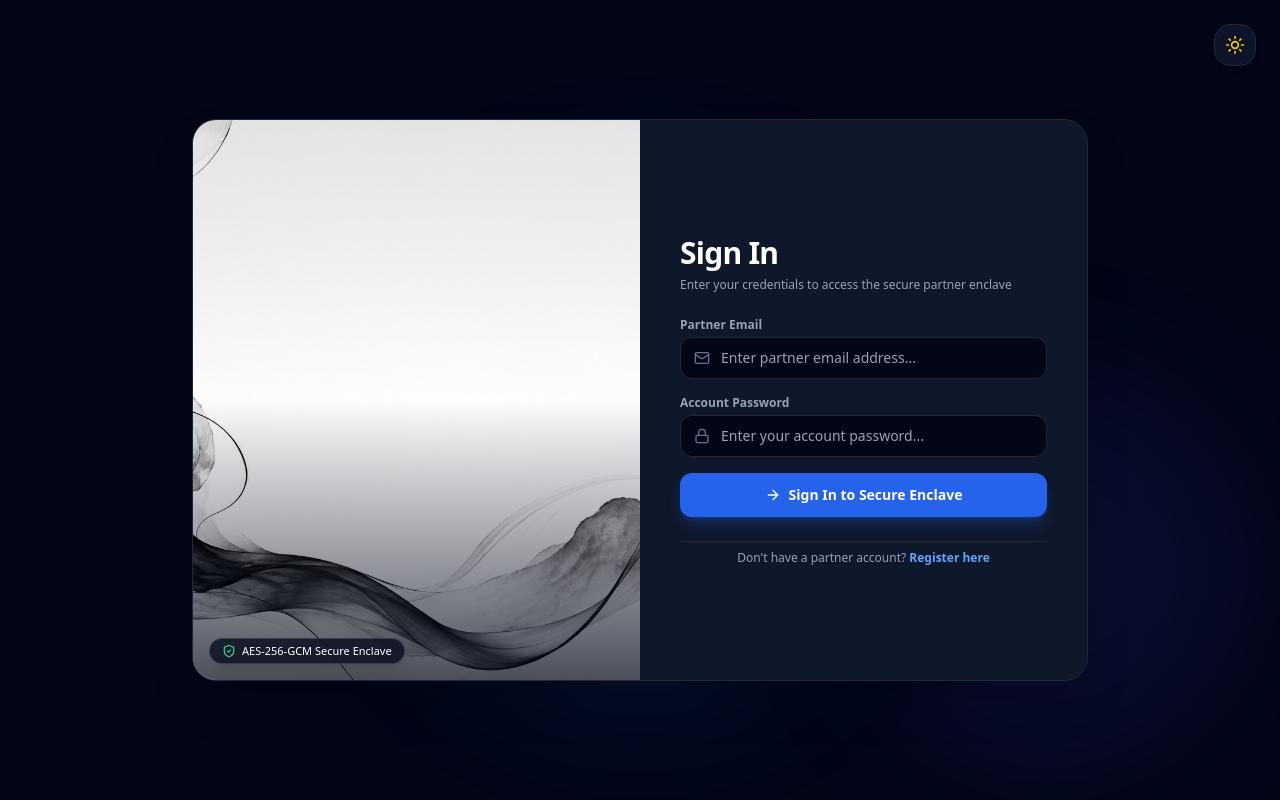
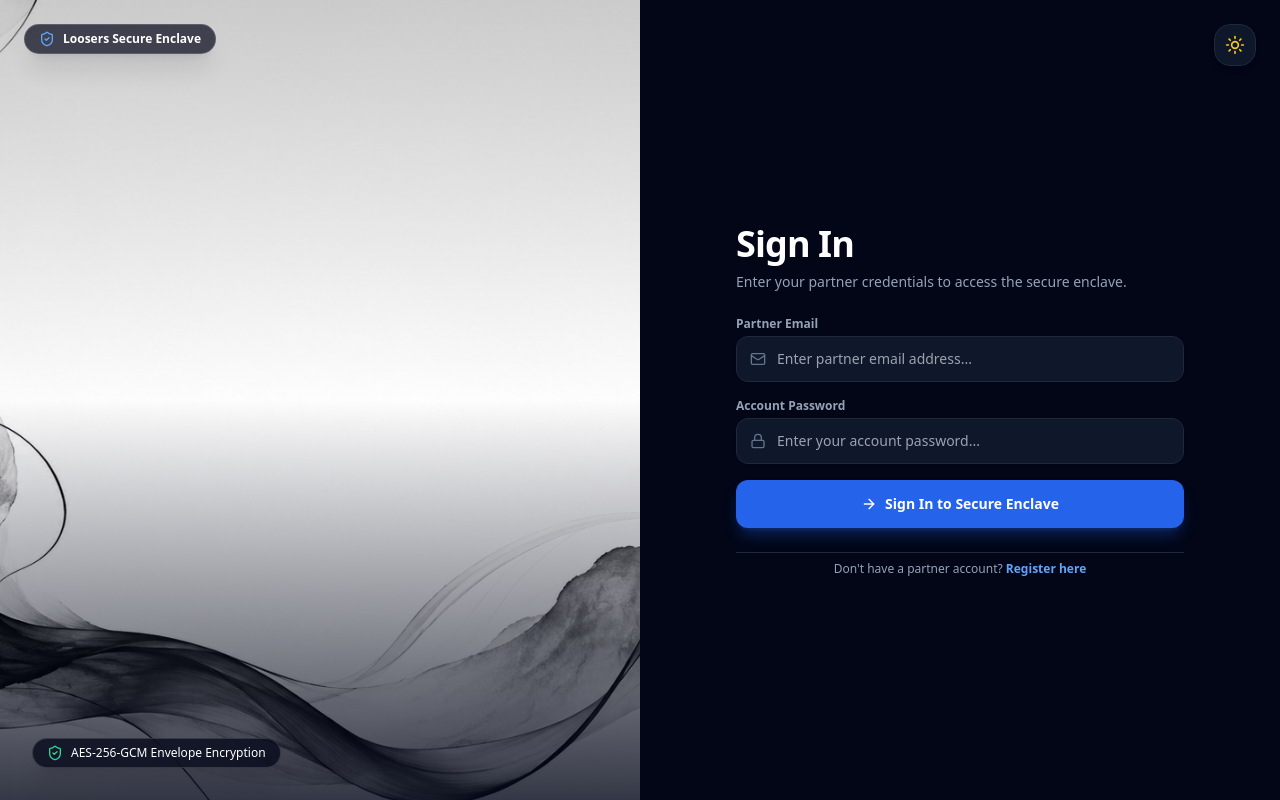
Before and after one commit to adarsh-techy/looserrepo, a React (Vite) app in the folder frontend/: page /login in a window 1280 px wide. Built offline with nearby package versions, Linux system fonts and the light colour scheme; no server answers.

Commit message:
Make login page a 100% full screen edge-to-edge split layout

```diff
--- a/frontend/src/pages/LoginPage.tsx
+++ b/frontend/src/pages/LoginPage.tsx
@@ -47,59 +47,62 @@ export const LoginPage: React.FC = () => {
   };
 
   return (
-    <div className="min-h-screen w-full bg-slate-50 dark:bg-slate-950 flex flex-col justify-center items-center px-4 py-8 sm:py-12 relative overflow-x-hidden overflow-y-auto transition-colors duration-200">
-      {/* Background Decorative Gradients */}
-      <div className="absolute top-1/4 left-1/2 -translate-x-1/2 w-80 sm:w-[500px] h-80 sm:h-[500px] bg-blue-500/10 dark:bg-blue-600/15 rounded-full blur-3xl pointer-events-none" />
-      <div className="absolute bottom-10 right-4 sm:right-10 w-72 sm:w-96 h-72 sm:h-96 bg-indigo-500/10 dark:bg-indigo-600/10 rounded-full blur-3xl pointer-events-none" />
+    <div className="min-h-screen w-full flex flex-col md:flex-row bg-white dark:bg-slate-950 overflow-x-hidden transition-colors duration-200">
+      {/* Left Side: 50% Full-Screen Edge-to-Edge Image */}
+      <div className="relative w-full md:w-1/2 h-72 sm:h-96 md:h-screen md:min-h-screen bg-slate-950 overflow-hidden shrink-0">
+        <img
+          src={logoImg}
+          alt="Loosers"
+          className="w-full h-full object-cover object-center transition-transform duration-700 hover:scale-105"
+        />
+        {/* Subtle cinematic gradient overlay */}
+        <div className="absolute inset-0 bg-gradient-to-t from-slate-950/80 via-transparent to-black/20 pointer-events-none" />
 
+        {/* Floating Brand Badges on the Image */}
+        <div className="absolute top-6 left-6 z-10">
+          <div className="inline-flex items-center gap-2 px-3.5 py-1.5 rounded-full bg-slate-950/70 backdrop-blur-md border border-white/15 text-xs font-semibold text-white shadow-xl">
+            <ShieldCheck className="w-4 h-4 text-blue-400" />
+            <span>Loosers Secure Enclave</span>
+          </div>
+        </div>
+
+        <div className="absolute bottom-8 left-8 right-8 z-10 hidden md:flex items-center justify-between">
+          <div className="inline-flex items-center gap-2 px-3.5 py-1.5 rounded-full bg-slate-950/75 backdrop-blur-md border border-white/15 text-xs font-medium text-white shadow-xl">
+            <ShieldCheck className="w-4 h-4 text-emerald-400 shrink-0" />
+            <span>AES-256-GCM Envelope Encryption</span>
+          </div>
+        </div>
+      </div>
+
+      {/* Right Side: 50% Full-Screen Form Column */}
+      <div className="w-full md:w-1/2 min-h-[calc(100vh-18rem)] md:min-h-screen flex flex-col justify-center items-center p-6 sm:p-12 lg:p-16 relative bg-white dark:bg-slate-950 transition-colors duration-200">
         {/* Theme Toggle Top Right */}
-      <div className="absolute top-3.5 right-3.5 sm:top-6 sm:right-6 z-20">
+        <div className="absolute top-4 right-4 sm:top-6 sm:right-6 z-20">
           <button
             onClick={() => dispatch(toggleTheme())}
-          className="p-2 sm:p-2.5 rounded-xl sm:rounded-2xl bg-white/90 dark:bg-slate-900/90 backdrop-blur-md border border-slate-200 dark:border-slate-800 text-slate-700 dark:text-slate-300 hover:text-blue-600 dark:hover:text-white shadow-md transition"
+            className="p-2 sm:p-2.5 rounded-xl sm:rounded-2xl bg-slate-100 dark:bg-slate-900 border border-slate-200 dark:border-slate-800 text-slate-700 dark:text-slate-300 hover:text-blue-600 dark:hover:text-white shadow-md transition"
             title={`Switch to ${theme === 'dark' ? 'Light' : 'Dark'} Mode`}
           >
             {theme === 'dark' ? <Sun className="w-4 h-4 sm:w-5 sm:h-5 text-yellow-400" /> : <Moon className="w-4 h-4 sm:w-5 sm:h-5 text-slate-700" />}
           </button>
         </div>
 
-      {/* Main Card: Left Image + Right Form */}
-      <div className="w-full max-w-4xl bg-white dark:bg-slate-900/95 border border-slate-200 dark:border-slate-800 rounded-2xl sm:rounded-3xl shadow-2xl backdrop-blur-xl relative z-10 overflow-hidden my-auto grid grid-cols-1 md:grid-cols-2">
-        {/* Left Side: Full Size Edge-to-Edge Image */}
-        <div className="relative w-full h-56 sm:h-72 md:h-auto min-h-[240px] md:min-h-[560px] overflow-hidden bg-slate-950">
-          <img
-            src={logoImg}
-            alt="Loosers"
-            className="w-full h-full object-cover object-center transition-transform duration-700 hover:scale-105"
-          />
-          {/* Subtle cinematic gradient vignette */}
-          <div className="absolute inset-0 bg-gradient-to-t from-slate-950/70 via-transparent to-black/10 pointer-events-none" />
-
-          {/* Bottom Security Badge */}
-          <div className="absolute bottom-4 left-4 right-4 z-10 flex items-center justify-between">
-            <div className="inline-flex items-center gap-1.5 px-3 py-1 rounded-full bg-slate-950/75 backdrop-blur-md border border-white/15 text-[11px] font-medium text-white shadow-lg">
-              <ShieldCheck className="w-3.5 h-3.5 text-emerald-400 shrink-0" />
-              <span>AES-256-GCM Secure Enclave</span>
-            </div>
-          </div>
-        </div>
-
-        {/* Right Side: Login Form */}
-        <div className="p-6 sm:p-10 flex flex-col justify-center space-y-5 sm:space-y-6 bg-white dark:bg-slate-900">
-          <div className="space-y-1.5">
-            <h1 className="text-2xl sm:text-3xl font-black text-slate-900 dark:text-white tracking-tight">Sign In</h1>
-            <p className="text-xs text-slate-500 dark:text-slate-400">
-              Enter your credentials to access the secure partner enclave
+        {/* Centered Form Container Inside Right Half */}
+        <div className="w-full max-w-md space-y-6 my-auto py-8">
+          <div className="space-y-2">
+            <h1 className="text-3xl sm:text-4xl font-black text-slate-900 dark:text-white tracking-tight">Sign In</h1>
+            <p className="text-sm text-slate-500 dark:text-slate-400">
+              Enter your partner credentials to access the secure enclave.
             </p>
           </div>
 
           {error && (
-            <div className="bg-red-50 dark:bg-red-500/10 border border-red-200 dark:border-red-500/30 text-red-700 dark:text-red-400 p-3 sm:p-3.5 rounded-xl sm:rounded-2xl text-xs leading-relaxed">
+            <div className="bg-red-50 dark:bg-red-500/10 border border-red-200 dark:border-red-500/30 text-red-700 dark:text-red-400 p-3.5 rounded-2xl text-xs leading-relaxed">
               {error}
             </div>
           )}
 
-          <form onSubmit={handleSubmit} className="space-y-3.5 sm:space-y-4">
+          <form onSubmit={handleSubmit} className="space-y-4">
             <div>
               <label className="block text-xs font-semibold text-slate-600 dark:text-slate-400 mb-1">Partner Email</label>
               <div className="relative">
@@ -110,7 +113,7 @@ export const LoginPage: React.FC = () => {
                   value={email}
                   onChange={(e) => setEmail(e.target.value)}
                   placeholder="Enter partner email address..."
-                  className="w-full bg-slate-50 dark:bg-slate-950 border border-slate-300 dark:border-slate-800 rounded-xl pl-10 pr-4 py-2.5 text-base sm:text-sm text-slate-900 dark:text-white focus:ring-2 focus:ring-blue-500 outline-none transition"
+                  className="w-full bg-slate-50 dark:bg-slate-900 border border-slate-300 dark:border-slate-800 rounded-xl pl-10 pr-4 py-3 text-base sm:text-sm text-slate-900 dark:text-white focus:ring-2 focus:ring-blue-500 outline-none transition shadow-sm"
                 />
               </div>
             </div>
@@ -125,7 +128,7 @@ export const LoginPage: React.FC = () => {
                   value={password}
                   onChange={(e) => setPassword(e.target.value)}
                   placeholder="Enter your account password..."
-                  className="w-full bg-slate-50 dark:bg-slate-950 border border-slate-300 dark:border-slate-800 rounded-xl pl-10 pr-4 py-2.5 text-base sm:text-sm text-slate-900 dark:text-white focus:ring-2 focus:ring-blue-500 outline-none transition"
+                  className="w-full bg-slate-50 dark:bg-slate-900 border border-slate-300 dark:border-slate-800 rounded-xl pl-10 pr-4 py-3 text-base sm:text-sm text-slate-900 dark:text-white focus:ring-2 focus:ring-blue-500 outline-none transition shadow-sm"
                 />
               </div>
             </div>
@@ -142,7 +145,7 @@ export const LoginPage: React.FC = () => {
                     placeholder="000000"
                     value={totpCode}
                     onChange={(e) => setTotpCode(e.target.value)}
-                    className="w-full bg-slate-50 dark:bg-slate-950 border border-blue-500 rounded-xl pl-10 pr-4 py-2.5 text-sm text-slate-900 dark:text-white font-mono tracking-widest focus:ring-2 focus:ring-blue-500 outline-none"
+                    className="w-full bg-slate-50 dark:bg-slate-900 border border-blue-500 rounded-xl pl-10 pr-4 py-3 text-sm text-slate-900 dark:text-white font-mono tracking-widest focus:ring-2 focus:ring-blue-500 outline-none shadow-sm"
                   />
                 </div>
               </div>
@@ -151,7 +154,7 @@ export const LoginPage: React.FC = () => {
             <button
               type="submit"
               disabled={loading}
-              className="w-full py-3 bg-blue-600 hover:bg-blue-500 disabled:opacity-50 text-white rounded-xl text-sm font-bold flex items-center justify-center gap-2 shadow-lg shadow-blue-600/30 transition-all hover:translate-y-[-1px] mt-1"
+              className="w-full py-3.5 bg-blue-600 hover:bg-blue-500 disabled:opacity-50 text-white rounded-xl text-sm font-bold flex items-center justify-center gap-2 shadow-lg shadow-blue-600/30 transition-all hover:translate-y-[-1px] mt-2"
             >
               {loading ? <Loader2 className="w-4 h-4 animate-spin" /> : <ArrowRight className="w-4 h-4" />}
               {requires2FA ? 'Verify 2FA & Access Vault' : 'Sign In to Secure Enclave'}
```
Lines whose indentation alone changed are shown as unchanged.
